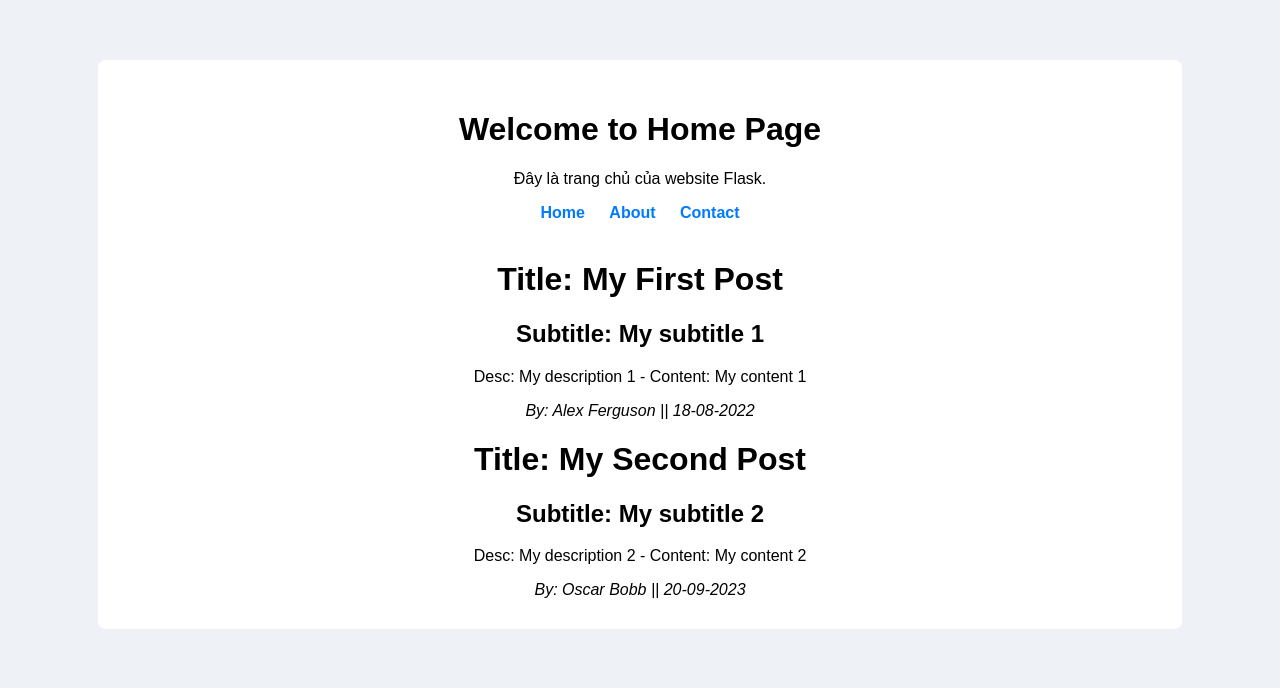
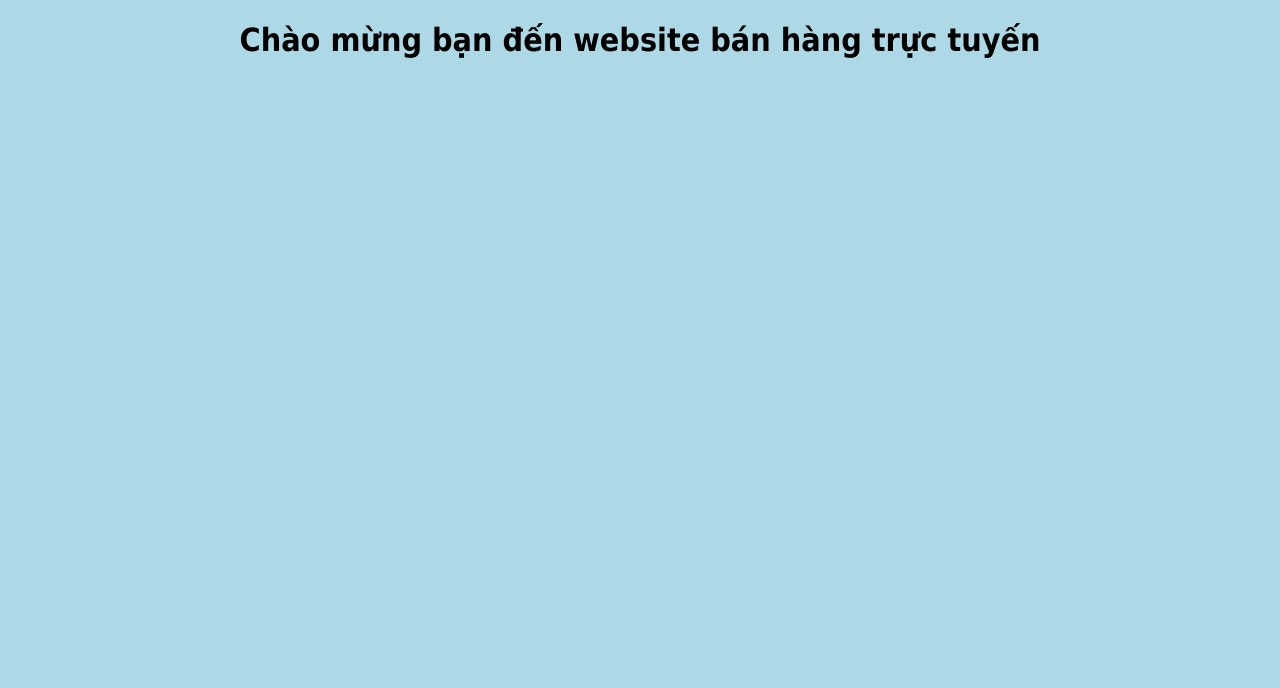
Before and after one commit to HuuThuyTran/flask-basic, a Flask app: page / in a window 1280 px wide. Shown: the top 688 px of the page. Run offline with Flask 3, Linux system fonts and the light colour scheme.

Commit message:
init: project sales-app

```diff
--- a/app.py
+++ /dev/null
@@ -1,46 +0,0 @@
-# import các class từ thư viện flask
-from flask import Flask, render_template
-
-# Khởi tạo app Flask từ file hiện tại
-app = Flask(__name__)
-
-# Tạo một list post
-posts = [
-    {
-        'author': 'Alex Ferguson',
-        'title': 'My First Post',
-        'subtitle': 'My subtitle 1',
-        'description': 'My description 1',
-        'content': 'My content 1',
-        'datePublished': '18-08-2022',
-    },
-    {
-        'author': 'Oscar Bobb',
-        'title': 'My Second Post',
-        'subtitle': 'My subtitle 2',
-        'description': 'My description 2',
-        'content': 'My content 2',
-        'datePublished': '20-09-2023',
-    }
-]
-
-# Viết các route cho app
-@app.route('/')
-def home():
-    return render_template('home.html', posts=posts)
-
-@app.route('/user/<username>')
-def profile(username):
-    return f'Welcome {username}!'
-
-@app.route('/about')
-def about():
-    return render_template('about.html', title='About')
-
-@app.route('/contact')
-def contact():
-    return render_template('contact.html', title='Contact')
-
-# Chạy ứng dụng Flask
-if __name__ == '__main__':
-    app.run(debug=True)
--- /dev/null
+++ b/salesapp/__init__.py
@@ -0,0 +1 @@
+from .app import app
--- /dev/null
+++ b/salesapp/app.py
@@ -0,0 +1,2 @@
+from flask import Flask
+app = Flask(__name__)
--- /dev/null
+++ b/salesapp/index.py
@@ -0,0 +1,11 @@
+from flask import render_template
+from salesapp import app
+
+# Định nghĩa các route
+@app.route('/')
+def home():
+    return render_template('index.html')
+
+# Chạy app
+if __name__ == '__main__':
+    app.run(debug=True)
--- /dev/null
+++ b/salesapp/static/css/style.css
@@ -0,0 +1,12 @@
+* {
+    font-family: Tahoma;
+}
+
+h1.subject {
+    text-align: center;
+}
+
+body {
+    background-color: lightblue;
+    color: darkhblue;
+}
--- a/templates/layout.html
+++ b/salesapp/templates/index.html
@@ -5,14 +5,10 @@
     <meta name="viewport"
           content="width=device-width, user-scalable=no, initial-scale=1.0, maximum-scale=1.0, minimum-scale=1.0">
     <meta http-equiv="X-UA-Compatible" content="ie=edge">
-    {% if title %}
-        <title>Flask Blog - {{ title }}</title>
-    {% else %}
-        <title>Flask Blog</title>
-    {% endif %}
+    <title>Trang chủ</title>
+    <link rel="stylesheet" href="{{ url_for('static', filename='css/style.css') }}">
 </head>
 <body>
-    {% block content %}
-    {% endblock %}
+    <h1 class="subject">Chào mừng bạn đến website bán hàng trực tuyến</h1>
 </body>
 </html>
--- a/static/home.css
+++ /dev/null
@@ -1,23 +0,0 @@
-body {
-    font-family: Arial, sans-serif;
-    background-color: #eef2f7;
-    margin: 0;
-    padding: 0;
-}
-.container {
-    width: 80%;
-    margin: 60px auto;
-    background: #ffffff;
-    padding: 30px;
-    border-radius: 8px;
-    text-align: center;
-}
-a {
-    margin: 0 10px;
-    text-decoration: none;
-    color: #007bff;
-    font-weight: bold;
-}
-a:hover {
-    text-decoration: underline;
-}
--- a/templates/home.html
+++ /dev/null
@@ -1,26 +0,0 @@
-{% extends 'layout.html' %}
-{% block content %}
-    <link rel="stylesheet" href="../static/home.css">
-    <div class="container">
-        <h1>Welcome to Home Page</h1>
-        <p>Đây là trang chủ của website Flask.</p>
-
-        <div>
-            <a href="/">Home</a>
-            <a href="/about">About</a>
-            <a href="/contact">Contact</a>
-        </div>
-        <br>
-        <!--Thông tin bài đăng của tác giả-->
-        <div>
-            {% for post in posts %}
-                <h1>Title: {{ post.title}} </h1>
-                <h2>Subtitle: {{ post.subtitle }}</h2>
-                <p>Desc: {{ post.description }} - Content: {{ post.content }}</p>
-                <div>
-                    <i>By: {{ post.author }} || {{ post.datePublished }}</i>
-                </div>
-            {% endfor %}
-        </div>
-    </div>
-{% endblock %}
```
Also changed, not shown: docs.md (deleted, +0 -26 lines), salesapp/data/categories.json (added, +10 -0 lines), salesapp/data/products.json (added, +42 -0 lines), static/about.css (deleted, +0 -26 lines), static/contact.css (deleted, +0 -34 lines), templates/about.html (deleted, +0 -19 lines), templates/contact.html (deleted, +0 -15 lines), salesapp/ultils.py (added).
